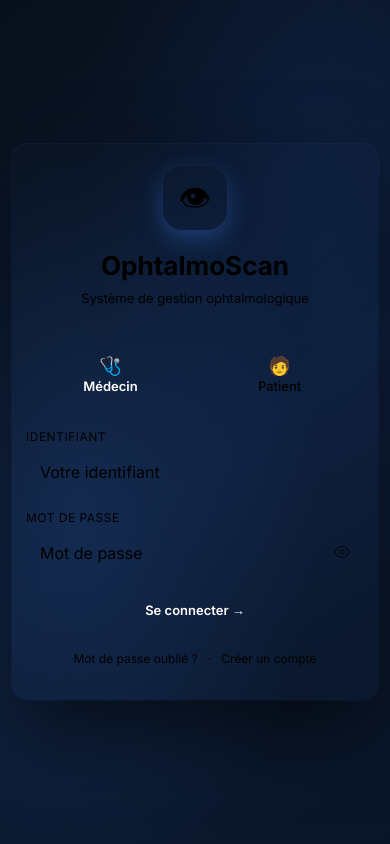
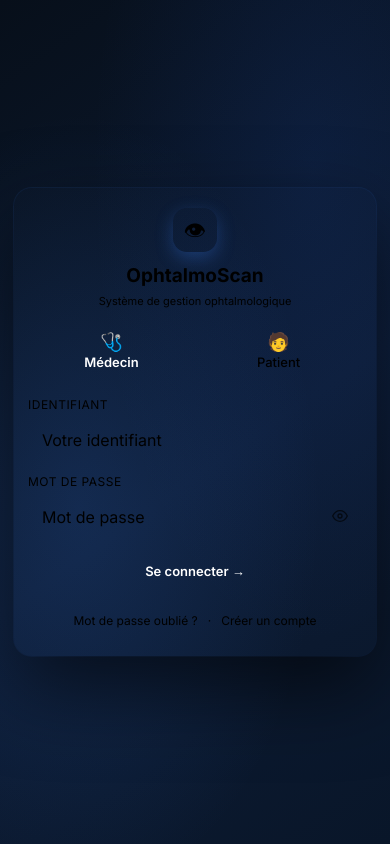
Before and after one commit to youssefbaz/ophtalmo-scan, a Flask app: page / in a window 390 px wide. Run offline with Flask 3, Linux system fonts and the light colour scheme; some libraries are stand-ins or nearby versions.

Commit message:
change app theme for devices

```diff
--- a/static/css/app.css
+++ b/static/css/app.css
@@ -1006,30 +1018,45 @@ label.lbl { font-size: 11px; text-transform: uppercase; letter-spacing: 0.5px; c
   /* ── Form rows → single column ── */
   .form-row { grid-template-columns: 1fr; gap: 10px; }
 
-  /* ── Login ── */
-  #loginScreen { padding: 16px 12px; align-items: flex-start; }
-  .login-box { padding: 28px 18px 36px; border-radius: 16px; }
+  /* ── Login — compact & scrollable ── */
+  #loginScreen {
+    padding: calc(20px + env(safe-area-inset-top, 0px)) 14px
+             calc(20px + env(safe-area-inset-bottom, 0px));
+    align-items: center;
+    justify-content: flex-start;
+  }
+  .login-box { padding: 24px 18px 28px; border-radius: 18px; }
+  .login-logo { margin-bottom: 18px; }
+  .login-logo-icon {
+    width: 52px; height: 52px; font-size: 26px;
+    margin-bottom: 10px; border-radius: 16px;
+    box-shadow: 0 6px 18px rgba(59,130,246,0.3);
+  }
+  .login-title { font-size: 21px; }
+  .login-sub { font-size: 12px; margin-top: 2px; }
+  .role-tabs { margin-bottom: 16px; }
+  .form-group { margin-bottom: 12px; }
 
   /* ── Patient header V2 → stacked ── */
   .patient-header-v2 { grid-template-columns: 1fr; padding: 12px; gap: 10px; }
   .ph-identity { gap: 10px; }
-  .patient-avatar-lg { width: 44px; height: 44px; font-size: 15px; border-radius: 12px; flex-shrink: 0; }
+  .patient-avatar-lg { width: 46px; height: 46px; font-size: 16px; border-radius: 12px; flex-shrink: 0; }
   .patient-fullname { font-size: 15px; }
   .ph-snapshot { min-width: unset; }
   .ph-snapshot-grid { grid-template-columns: 1fr 1fr; gap: 6px; }
-  .ph-actions { flex-direction: row; flex-wrap: wrap; min-width: unset; gap: 5px; }
-  .ph-actions .btn { flex: 1 1 auto; min-width: calc(50% - 5px); justify-content: center; font-size: 11px; padding: 8px 8px; }
+  .ph-actions { flex-direction: row; flex-wrap: wrap; min-width: unset; gap: 6px; }
+  .ph-actions .btn { flex: 1 1 auto; min-width: calc(50% - 6px); justify-content: center; font-size: 12px; padding: 9px 8px; min-height: 40px; }
   .ph-actions-row { flex-wrap: wrap; }
-  .ph-actions-row .btn { font-size: 11px; flex: 1; }
+  .ph-actions-row .btn { font-size: 12px; flex: 1; }
 
   /* ── Tabs → horizontally scrollable ── */
   .tabs { overflow-x: auto; flex-wrap: nowrap; width: 100%; -webkit-overflow-scrolling: touch; scrollbar-width: none; }
   .tabs::-webkit-scrollbar { display: none; }
-  .tab-btn { white-space: nowrap; flex-shrink: 0; padding: 7px 10px; font-size: 12px; min-height: 40px; }
+  .tab-btn { white-space: nowrap; flex-shrink: 0; padding: 8px 12px; font-size: 13px; min-height: 42px; }
 
   .subtabs { overflow-x: auto; flex-wrap: nowrap; -webkit-overflow-scrolling: touch; scrollbar-width: none; }
   .subtabs::-webkit-scrollbar { display: none; }
-  .subtab-btn { white-space: nowrap; flex-shrink: 0; min-height: 40px; font-size: 12px; }
+  .subtab-btn { white-space: nowrap; flex-shrink: 0; min-height: 42px; font-size: 13px; }
 
   /* ── Post-op milestones ── */
   .postop-track { flex-wrap: nowrap; overflow-x: auto; padding-bottom: 8px; -webkit-overflow-scrolling: touch; scrollbar-width: none; }
@@ -1108,9 +1148,9 @@ label.lbl { font-size: 11px; text-transform: uppercase; letter-spacing: 0.5px; c
 
   /* ── Misc ── */
   .badge { font-size: 10px; padding: 2px 7px; }
-  label.lbl { font-size: 12px; }
-  .btn { min-height: 40px; }
-  .btn-sm { min-height: 36px; padding: 7px 12px; font-size: 12px; }
+  label.lbl { font-size: 13px; }
+  .btn { min-height: 42px; }
+  .btn-sm { min-height: 38px; padding: 8px 14px; font-size: 13px; }
 
   /* ────────────────────────────────────────────────────────────────
      CRITICAL — iOS Safari auto-zoom prevention
@@ -1150,25 +1190,37 @@ label.lbl { font-size: 11px; text-transform: uppercase; letter-spacing: 0.5px; c
 
   /* ── Postop banner: stack on mobile ── */
   .postop-banner { flex-direction: column; align-items: flex-start; gap: 8px; }
+
+  /* ── Bottom nav item text ── */
+  .bni-label { font-size: 11px; }
+  .bni-icon { font-size: 20px; }
+  .bottom-nav-item { min-height: 54px; }
 }
 
 /* ── SMALL PHONES (≤400px) ───────────────────────────────────── */
 @media (max-width: 400px) {
-  .topbar-title { max-width: 110px; font-size: 13px; }
+  .topbar-title { max-width: 110px; font-size: 14px; }
   /* Hide chevron icon in topbar user to save space */
   .topbar-user svg:last-child { display: none; }
   /* Tighten topbar right gap */
-  .topbar-user { padding: 5px 7px; gap: 5px; }
-  .login-box { padding: 22px 14px 32px; }
+  .topbar-user { padding: 5px 8px; gap: 5px; }
+
+  /* Login further tightened on tiny phones */
+  .login-logo { margin-bottom: 12px; }
+  .login-logo-icon { width: 44px; height: 44px; font-size: 22px; border-radius: 14px; }
+  .login-title { font-size: 19px; }
+  .login-sub { font-size: 11px; }
+  .login-box { padding: 20px 14px 26px; }
+
   .docs-grid { grid-template-columns: 1fr !important; }
-  .stat-value { font-size: 20px; }
-  .tab-btn { padding: 6px 8px; font-size: 11px; }
+  .stat-value { font-size: 22px; }
+  .tab-btn { padding: 7px 9px; font-size: 12px; }
   .ph-snap-value { font-size: 16px; }
-  .bni-label { font-size: 9px; }
-  .bni-icon { font-size: 18px; }
+  .bni-label { font-size: 10px; }
+  .bni-icon { font-size: 19px; }
   /* At 400px phones, 2-col ph-actions buttons are too narrow — go 1 col */
-  .ph-actions .btn { min-width: calc(100% - 0px); }
+  .ph-actions .btn { min-width: 100%; }
   /* content padding tighter */
-  .content { padding: 8px 8px; padding-bottom: calc(68px + env(safe-area-inset-bottom, 0px)); }
+  .content { padding: 10px 10px; padding-bottom: calc(70px + env(safe-area-inset-bottom, 0px)); }
 }
 </style>
```
Also changed, not shown: other parts of static/css/app.css (+48 -23 lines).
